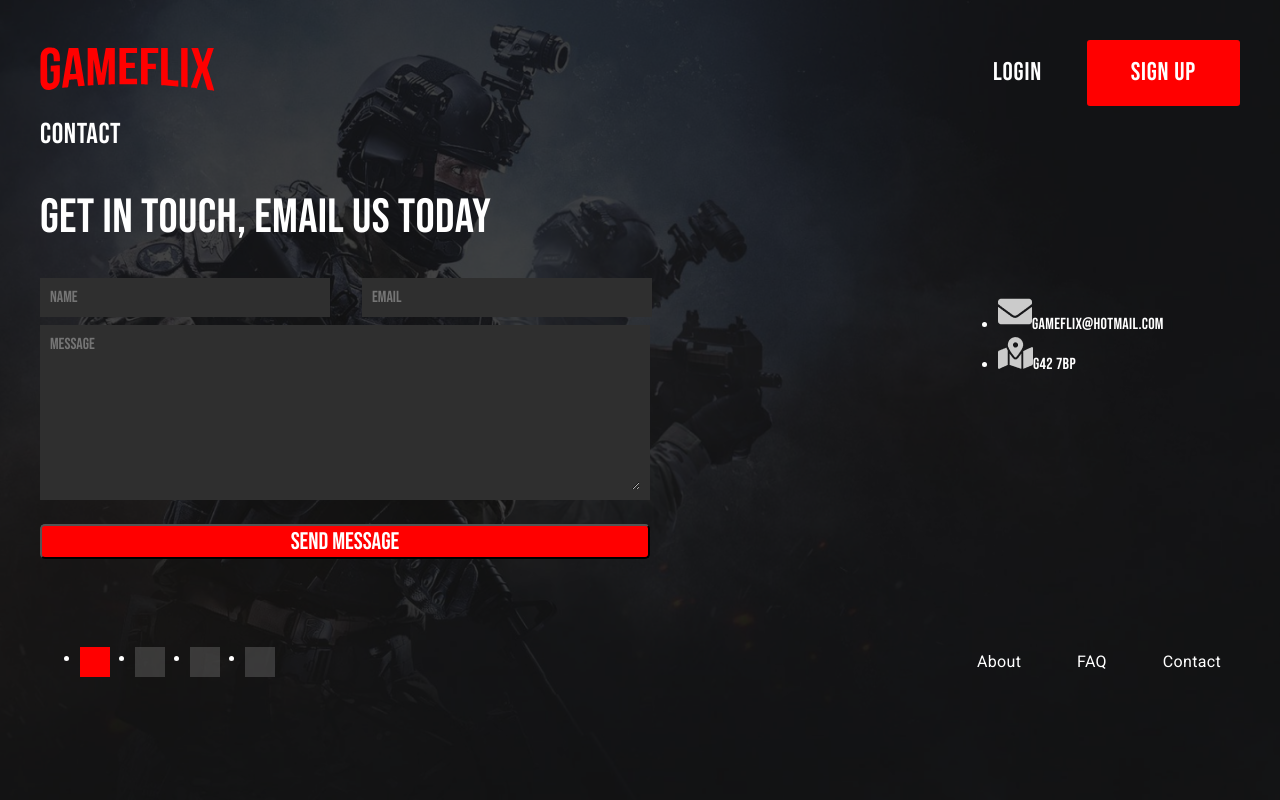
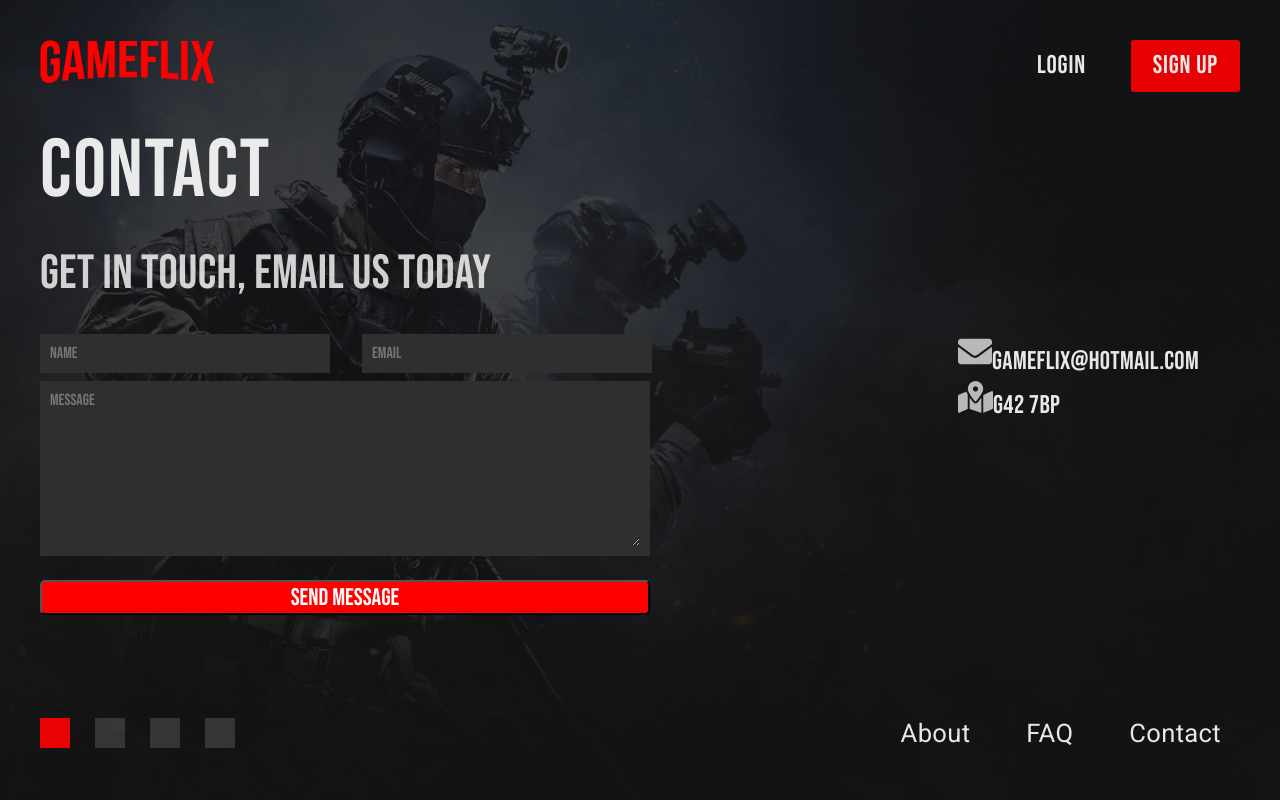
Before and after one commit to RonanMcdonald/GameFlix, a Node server app: page / in a window 1280 px wide. Run offline with Node 20, Linux system fonts and the light colour scheme; style sheets or scripts are compiled from the project's sources.

Commit message:
contact upated

```diff
--- a/public/style/scss/pages/_phase-1.scss
+++ b/public/style/scss/pages/_phase-1.scss
@@ -1,3 +1,182 @@
+.phase-1 {
+    // Typograhpy
+    h1 {
+        font-size: 82px;
+        opacity: 90%;
+        padding: 0;
+        margin: 0;
+        max-width: 100%;
+    }
+    p {
+        font-size: 42px;
+        opacity: 80%;
+    }
+    li {
+        font-size: 1.6em;
+        opacity: 90%;
+    }
+    a {
+        color: white;
+    }
+    // List Style
+    ul {
+        list-style: none;
+        margin: 0;
+        padding: 0;
+    }
+    // Body
+    .body {
+        flex: 1;
+        display: flex;
+    }
+    .navigation {
+        ul {
+            li {
+                padding: 7px 22px;
+                font-size: 1.6em;
+                letter-spacing: 0.05rem;
+            }
+            a {
+                padding: 0;
+                font-size: inherit;
+                letter-spacing: inherit;
+            }
+        }
+    }
+    // Middle
+    .middle {
+        display: flex;
+        flex-direction: row;
+        flex-wrap: wrap;
+        margin: auto 0;
+        width: 100%;
+        min-height: 500px;
+    }
+    .section {
+        display: flex;
+        flex-direction: row;
+        flex-wrap: wrap;
+        position: relative;
+        // Header
+        .header {
+            width: 100%;
+            height: fit-content;
+        }
+        .content {
+            margin-top: 25px;
+            width: 100%;
+            box-sizing: border-box;
+        }
+        .button {
+            width: 100%;
+            height: 100%;
+            ul {
+                padding-bottom: 25px;
+                position: absolute;
+                bottom: 0;
+            }
+        }
+    }
+    #s1 {
+        .b-left {
+            display: flex;
+            flex-direction: column;
+            margin-right: 140px;
+            .content {
+                line-height: 1.4;
+                margin: 0;
+                p {
+                    margin-top: -8px;
+                }
+                p:nth-child(2) {
+                    padding: 0;
+                    margin: 0;
+                    margin-top: -35px;
+                }
+            }
+        }
+        .b-right {
+            position: relative;
+            height: fit-content;
+            .fg-image {
+                img {
+                    width: 100%;
+                    height: 100%;
+                    display: block;
+                }
+            }
+            .fg-image:nth-child(2) {
+                position: absolute;
+                top: 0;
+                right: -120%;
+            }
+        }
+    }
+    #s2 {
+        overflow: hidden;
+        p {
+            max-width: 720px;
+            line-height: 1.2;
+        }
+        .bullet-points {
+            list-style: disc;
+            width: 100%;
+            margin-top: -25px;
+            font-size: 20px;
+            padding-left: 2.5px;
+            span {
+                display: inline-block;
+                padding: 0 15px 0 25px;
+            }
+        }
+    }
+    #s3 {
+        // Typography
+        .item {
+            p {
+                padding: 0;
+                margin: 0;
+            }
+            .title p {
+                font-size: 30px;
+            }
+            .content p {
+                font-size: 24px;
+            }
+        }
+        // Padding
+        .item .title,
+        .content {
+            padding: 7px 28px;
+        }
+        .faq-wrapper {
+            margin-top: 25px;
+            width: 100%;
+            height: 100%;
+            display: grid;
+            // grid-template-columns: repeat(2, 1fr);
+            gap: 15px 15px;
+            grid-auto-rows: min-content;
+        }
+        // Main
+        .item {
+            height: fit-content;
+            cursor: pointer;
+            .title {
+                display: flex;
+                align-items: center;
+                justify-content: space-between;
+                background-color: #2f2f2f;
+                span {
+                    padding-left: 25px;
+                }
+            }
+            .content {
+                background-color: #1f1f1f;
+                margin: 0;
+            }
+        }
+    }
     /*
 #s4 {
   .contact-wrapper {
@@ -46,7 +225,6 @@
 }
 }
 */
-
     #s4 {
         .content p {
             font-size: 48px;
@@ -134,3 +312,4 @@
             }
         }
     }
+}
```
Lines whose indentation alone changed are shown as unchanged.
